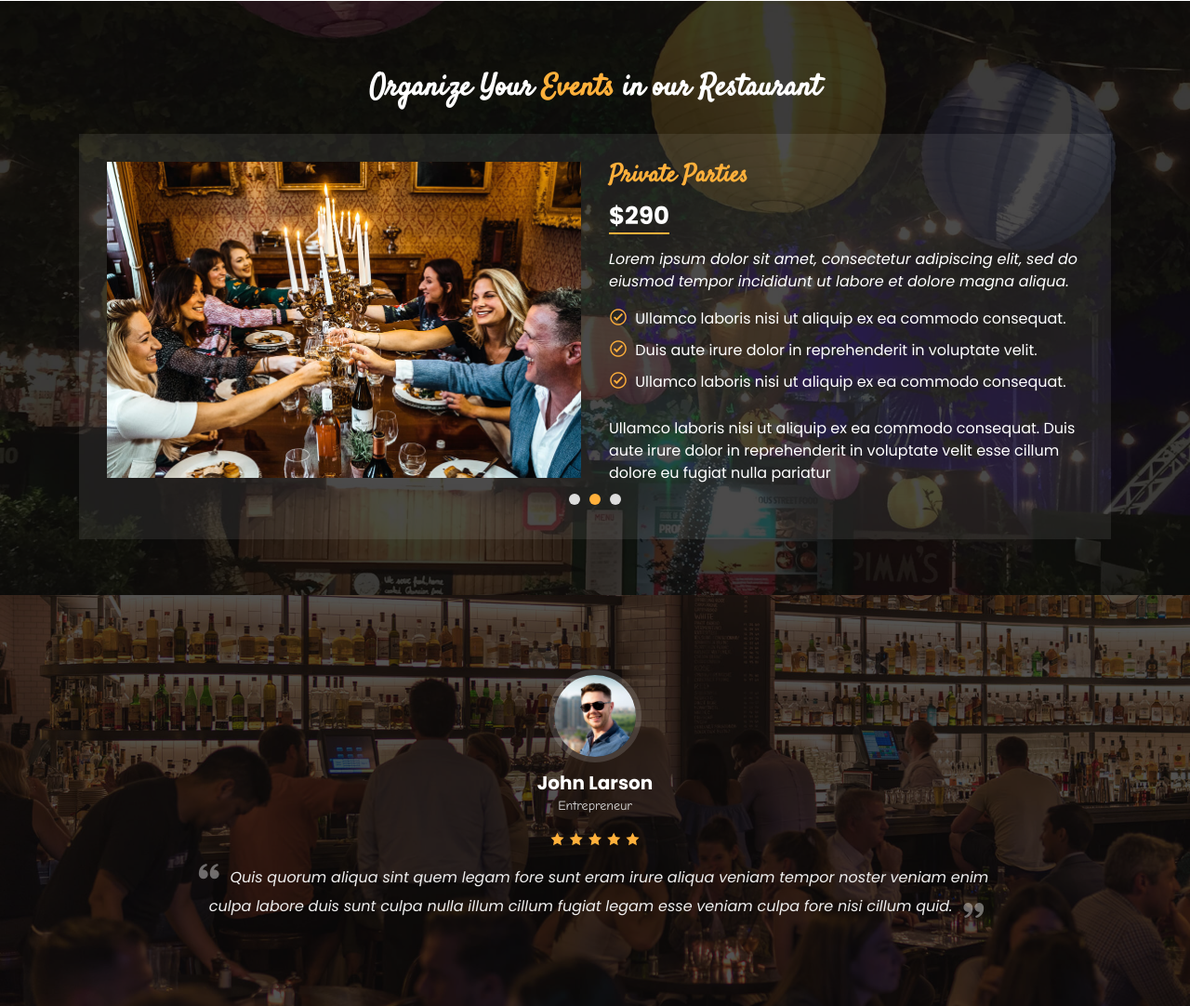
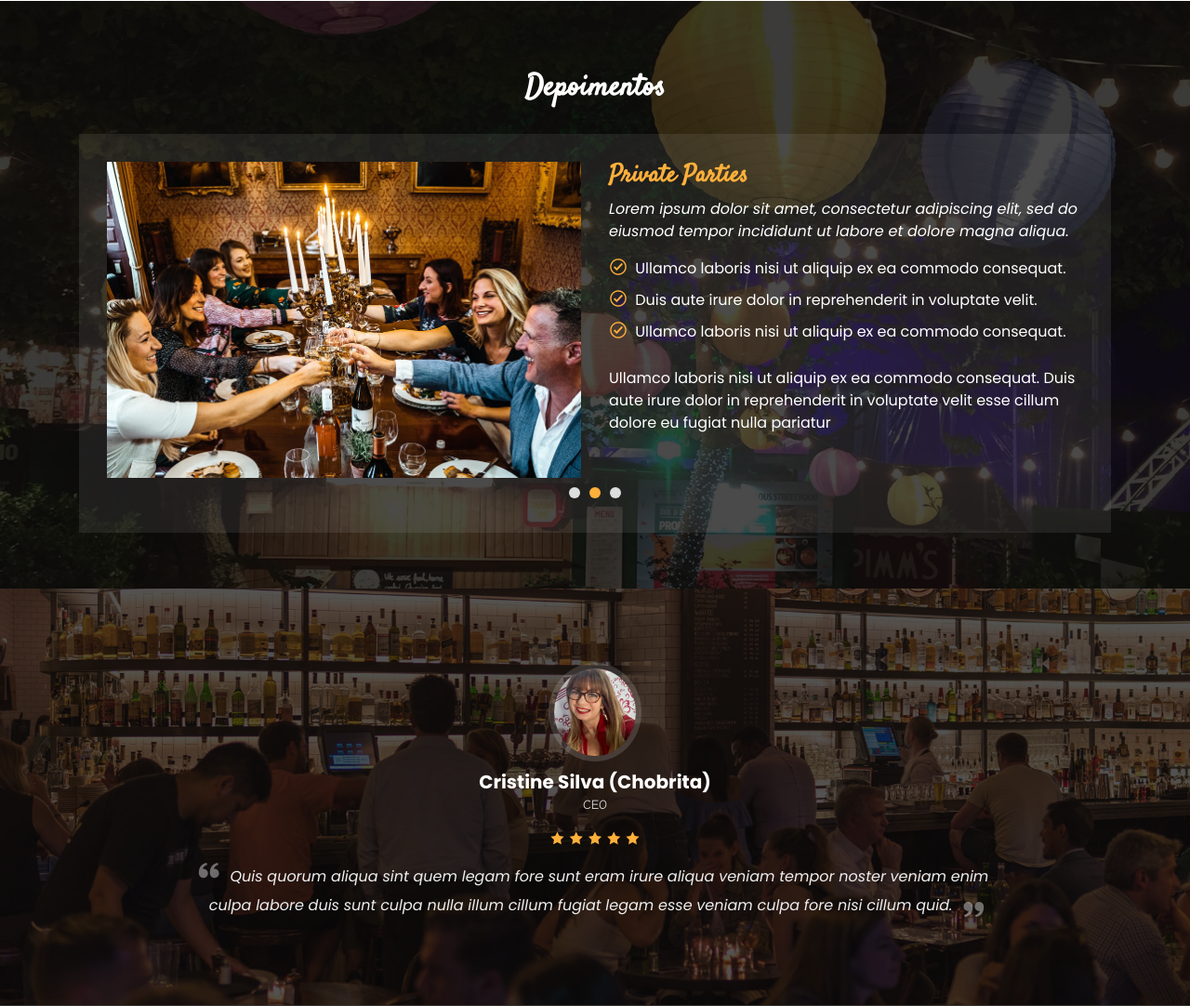
Before and after one commit to ds-silva/Grill, a plain HTML site: page index.html in a window 1280 px wide. Shown: the part 1897-2979 px from the top of the page at 93% size. Drawn offline with Linux system fonts and the light colour scheme.

Commit message:
adicionado novas mudanças

```diff
--- a/index.html
+++ b/index.html
@@ -354,7 +354,7 @@
       <section id="events" class="events">
         <div class="container">
           <div class="section-title">
-            <h2>Organize Your <span>Events</span> in our Restaurant</h2>
+            <h2>Depoimentos</h2>
           </div>
 
           <div class="owl-carousel events-carousel">
@@ -368,9 +368,7 @@
               </div>
               <div class="col-lg-6 pt-4 pt-lg-0 content">
                 <h3>Birthday Parties</h3>
-                <div class="price">
-                  <p><span>$189</span></p>
-                </div>
+
                 <p class="font-italic">
                   Lorem ipsum dolor sit amet, consectetur adipiscing elit, sed
                   do eiusmod tempor incididunt ut labore et dolore magna aliqua.
@@ -407,9 +405,7 @@
               </div>
               <div class="col-lg-6 pt-4 pt-lg-0 content">
                 <h3>Private Parties</h3>
-                <div class="price">
-                  <p><span>$290</span></p>
-                </div>
+
                 <p class="font-italic">
                   Lorem ipsum dolor sit amet, consectetur adipiscing elit, sed
                   do eiusmod tempor incididunt ut labore et dolore magna aliqua.
@@ -446,9 +442,7 @@
               </div>
               <div class="col-lg-6 pt-4 pt-lg-0 content">
                 <h3>Custom Parties</h3>
-                <div class="price">
-                  <p><span>$99</span></p>
-                </div>
+
                 <p class="font-italic">
                   Lorem ipsum dolor sit amet, consectetur adipiscing elit, sed
                   do eiusmod tempor incididunt ut labore et dolore magna aliqua.
@@ -485,12 +479,12 @@
           <div class="owl-carousel testimonials-carousel">
             <div class="testimonial-item">
               <img
-                src="assets/img/testimonials/testimonials-5.jpg"
+                src="assets/img/chobrita-profile.png"
                 class="testimonial-img"
                 alt=""
               />
-              <h3>John Larson</h3>
-              <h4>Entrepreneur</h4>
+              <h3>Cristine Silva (Chobrita)</h3>
+              <h4>CEO</h4>
               <div class="stars">
                 <i class="icofont-star"></i>
                 <i class="icofont-star"></i>
```
Also changed, not shown: assets/img/chobrita-profile.png (added).
